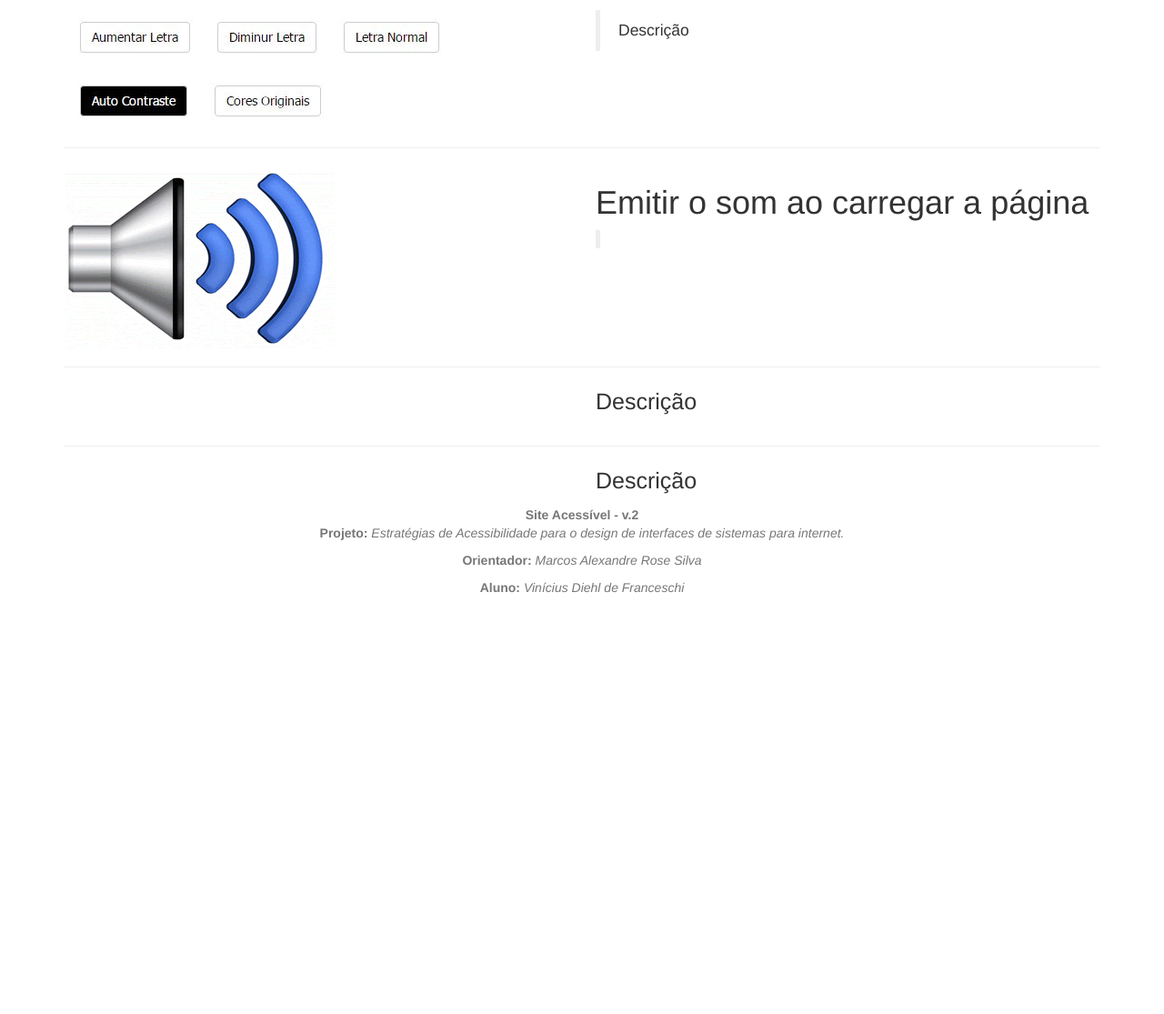
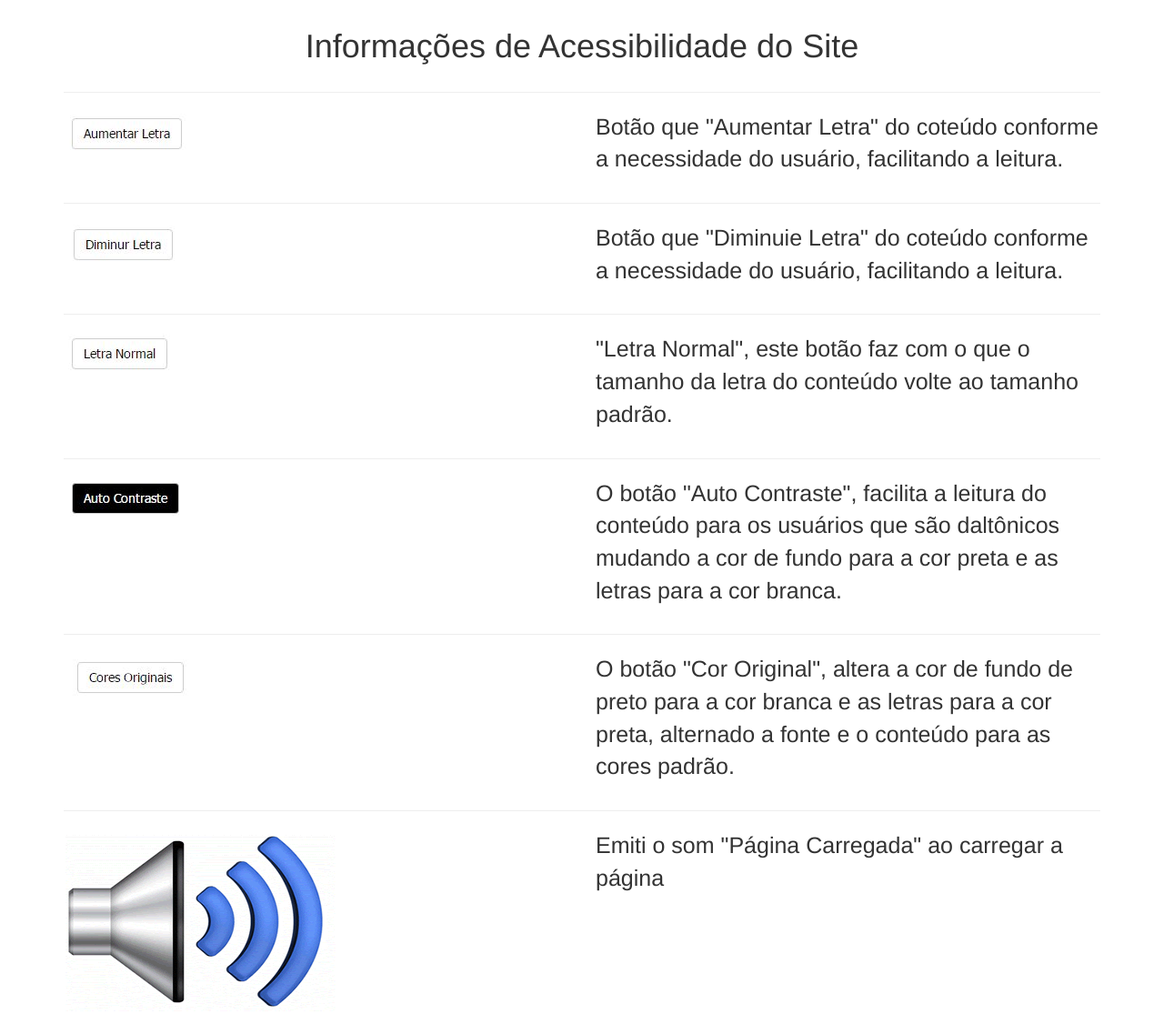
Before and after one commit to V1n1c1us/siteacessivel, a plain HTML site: page informacoes.html in a window 1280 px wide. Shown: the part 180-1295 px from the top of the page at 91% size. Before the commit the page ends 846 px from the top, so only its background shows below. Drawn offline with nearby package versions, Linux system fonts and the light colour scheme.

Commit message:
Modificação no arquivo preto.css, adicionando a tag h1 com a cor branca e alterando as imagens no arquivo informacoes.html

```diff
--- a/css/preto.css
+++ b/css/preto.css
@@ -19,3 +19,6 @@ div#ancora a{
 ul#listaMaterial {
     color: white;
 }
+h1,h2,h3{
+    color: white;
+}
--- a/informacoes.html
+++ b/informacoes.html
@@ -41,7 +41,6 @@
                                         <img src="img/logo.png" width="120" height="50" alt="Voltar para o Início"/>
                                     </figure>
                                 </a>
-
                             </li>
                             <li role="menuitem"><a href="artesanato/artesanato.html" tabindex="1" accesskey="a" title="Artesanato" class="menu">Artesanato</a></li>
                             <li role="menuitem"><a href="musica/musica.html" tabindex="2" accesskey="m" title="Música" class="menu">Música</a></li>
@@ -76,25 +75,62 @@
             <div class="container" title="você está no conteúdo" id="container">
                 <hr>
                 <div class="row">
-                    <div class="col-md-6">
-                        <img class="img-responsive"  src="img/info/menuAcessivel.JPG" alt="" accesskey=""/>
-                    </div>
-                    <div class="col-md-6 corFundo">
-                        <blockquote>
-                            <p>Descrição</p>
-                        </blockquote>
+                    <div class="col-md-12 text-center ">
+                        <h1 title="Informações Sobre a Acessibilidade disponível no site">Informações de Acessibilidade do Site</h1>
                     </div>
                 </div>
                 <hr>
                 <div class="row">
                     <div class="col-md-6">
-                        <img class="img-responsive" src="img/info/som.gif" alt="" accesskey=""/>
+                        <img class="img-responsive"  src="img/info/aumentarLetra.PNG" alt="Item do menu para Aumentar a Letra" tabindex="5" accesskey=""/>
                     </div>
-                    <div class="col-md-6 corFundo">
-                        <h1>Emitir o som ao carregar a página</h1>
-                        <blockquote>
-                            <p></p>
-                        </blockquote>
+                    <div class="col-md-6 corFundo" tabindex="6">
+                        <p>Botão que "Aumentar Letra" do coteúdo conforme a necessidade do usuário, facilitando a leitura.</p>
+                    </div>
+                </div>
+                <hr>
+                <div class="row">
+                    <div class="col-md-6">
+                        <img class="img-responsive"  src="img/info/diminuirLetra.PNG" alt="Item do menu para Diminuir a Letra" tabindex="7" accesskey=""/>
+                    </div>
+                    <div class="col-md-6 corFundo" tabindex="8">
+                        <p>Botão que "Diminuie Letra" do coteúdo conforme a necessidade do usuário, facilitando a leitura.</p>
+                    </div>
+                </div>
+                <hr>
+                <div class="row">
+                    <div class="col-md-6">
+                        <img class="img-responsive"  src="img/info/letraNormal.PNG" alt="Item do menu para Letra Normal" tabindex="9" accesskey=""/>
+                    </div>
+                    <div class="col-md-6 corFundo" tabindex="10">
+                        <p>"Letra Normal", este botão faz com o que o tamanho da letra do conteúdo volte ao tamanho padrão.</p>
+                    </div>
+                </div>
+                <hr>
+                <div class="row">
+                    <div class="col-md-6">
+                        <img class="img-responsive"  src="img/info/autoContraste.PNG" alt="Item do menu para Auto Contraste" tabindex="11" accesskey=""/>
+                    </div>
+                    <div class="col-md-6 corFundo" tabindex="12">
+                        <p>O botão "Auto Contraste", facilita a leitura do conteúdo para os usuários que são daltônicos mudando a cor de fundo para a cor preta e as letras para a cor branca.</p>
+                    </div>
+                </div>
+                <hr>
+                <div class="row">
+                    <div class="col-md-6">
+                        <img class="img-responsive"  src="img/info/coresOriginais.PNG" alt="Item do menu para Cores Originais" tabindex="13" accesskey=""/>
+                    </div>
+                    <div class="col-md-6 corFundo" tabindex="14">
+                        <p>O botão "Cor Original", altera a cor de fundo de preto para a cor branca e as letras para a cor preta, alternado a fonte e o conteúdo para as cores padrão.</p>
+                    </div>
+                </div>
+                <hr>
+                <div class="row">
+                    <div class="col-md-6">
+                        <img class="img-responsive" src="img/info/som.gif" alt="" tabindex="15" accesskey=""/>
+                    </div>
+                    <div class="col-md-6 corFundo" tabindex="16">
+                        <p>Emiti o som "Página Carregada" ao carregar a página</p>
                     </div>
                 </div>
                 <hr>
```
Also changed, not shown: nbproject/project.xml (added, +9 -0 lines), 2 other files.
